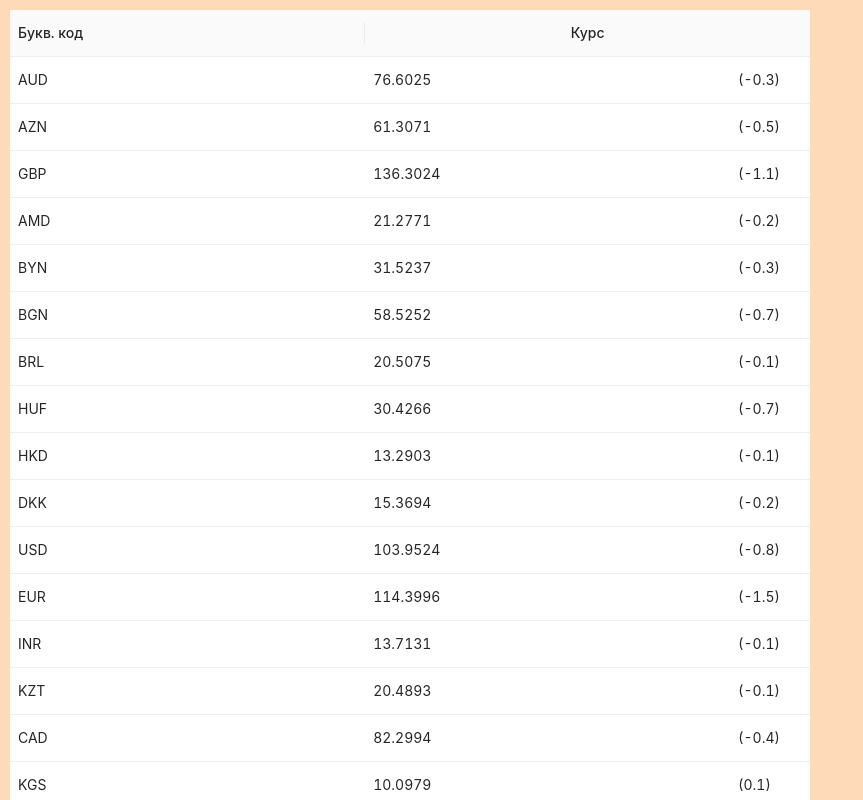
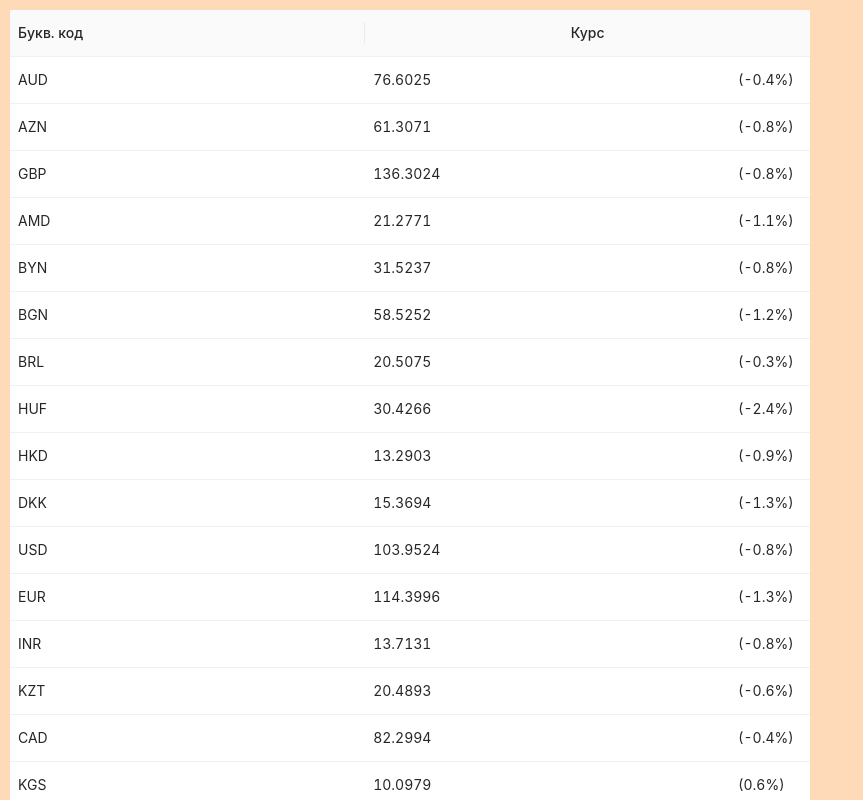
Before and after one commit to SPK80/exchange-rates, a React (Create React App) app: page / in a window 1280 px wide. Shown: the top 800 px of the page, without its empty margins (0-863 px from the left). Built offline with nearby package versions, Linux system fonts and the light colour scheme.

Commit message:
feat: add Tooltip calc delta percent

```diff
--- a/src/App.js
+++ b/src/App.js
@@ -10,9 +10,8 @@ function App() {
 			.map(v => ({
 				...v,
 				key: v.ID,
-				delta: (`(${(v.Value - v.Previous).toFixed(1)})`)
-			}
-			))
+				delta: (`(${((v.Value - v.Previous) / v.Value * 100).toFixed(1)}%)`)
+			}))
 	];
 
 	const columns = [
@@ -55,6 +54,15 @@ function App() {
 
 	];
 
+	function CustomRow(props) {
+		const name = dataSource.find(dataRow => dataRow.key === props['data-row-key']).Name;
+		return (
+			<Tooltip title={name}>
+				<tr {...props} />
+			</Tooltip>
+		);
+	}
+
 	return (
 
 		<div className='Wrapper'>
@@ -63,14 +71,8 @@ function App() {
 					size={'middle'}
 					dataSource={dataSource}
 					columns={columns}
+					components={{ body: { row: CustomRow } }}
 					pagination={{ pageSize: 20 }}
-					onRow={(record, index) => ({
-						// onClick: event => { console.log(event) }, // click row
-						// onDoubleClick: event => { console.log(event) }, // double click row
-						// onContextMenu: event => { console.log(event) }, // right button click row
-						onMouseEnter: event => { console.log(event) }, // mouse enter row
-						onMouseLeave: event => { console.log(event) }, // mouse leave row
-					})}
 				/>
 			</div>
 		</div>
```
